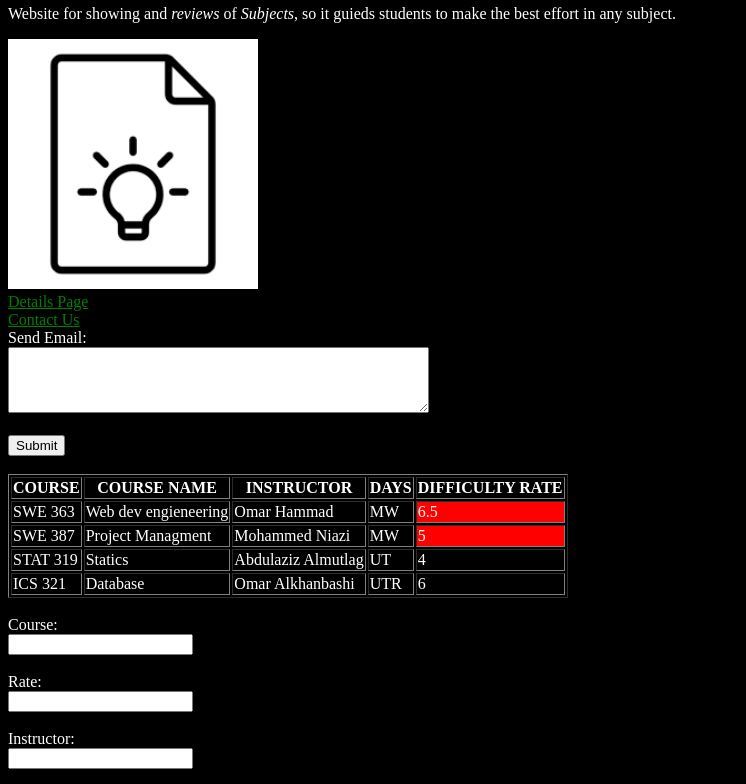
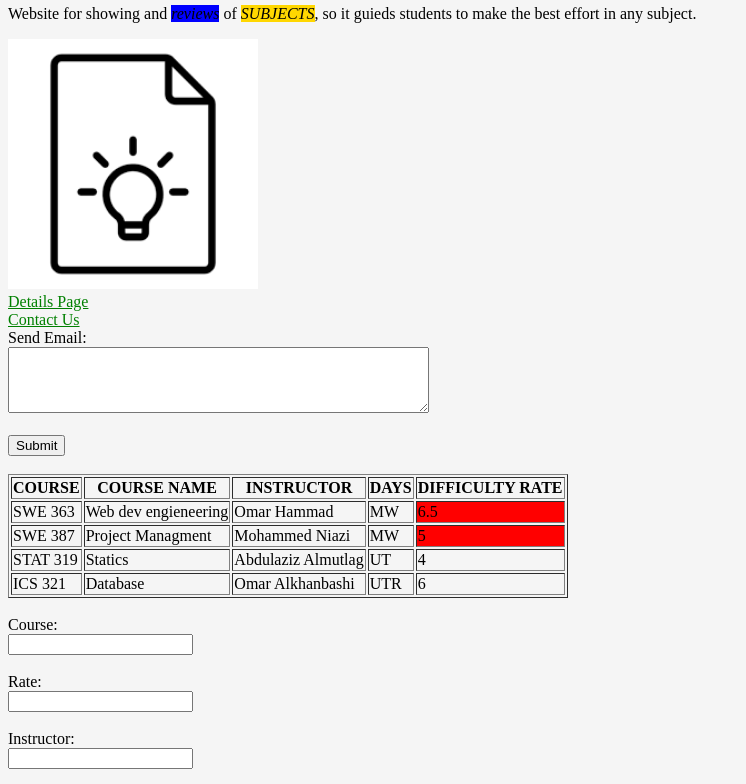
Before and after one commit to Sultan-ALkhelafi/swe-363-231, a plain HTML site: page PersonalBlog.html in a window 1280 px wide. Shown: the part 62-846 px from the top of the page, without its empty margins (0-746 px from the left). Drawn offline with Linux system fonts and the light colour scheme.

Commit message:
CSS Ex 2 Q2

```diff
--- a/PersonalBlog.html
+++ b/PersonalBlog.html
@@ -8,7 +8,6 @@
     <meta name="author" content="Your Name">
 <title> Subjects </title>
 <link rel="stylesheet" href="style.css">
-<link rel="stylesheet" href="dark_theme.css">
 </head>
 
 <body>
@@ -17,7 +16,7 @@
 
     <section>
     <h1> Subjects </h1>
-    <p> Website for showing  and <em>reviews</em> of <em>Subjects</em>, so it guieds students to make the best effort in any subject. </p>
+    <p> Website for showing  and <em>reviews</em> of <em id="the_most_important">Subjects</em>, so it guieds students to make the best effort in any subject. </p>
     </section>
 
 </header>
--- a/style.css
+++ b/style.css
@@ -16,6 +16,11 @@ thead {
     background-color: red;
 }
 
-.em{
+em{
     background-color: blue;
 }
+
+#the_most_important{
+    text-transform: uppercase;
+    background-color: gold;
+}
```
